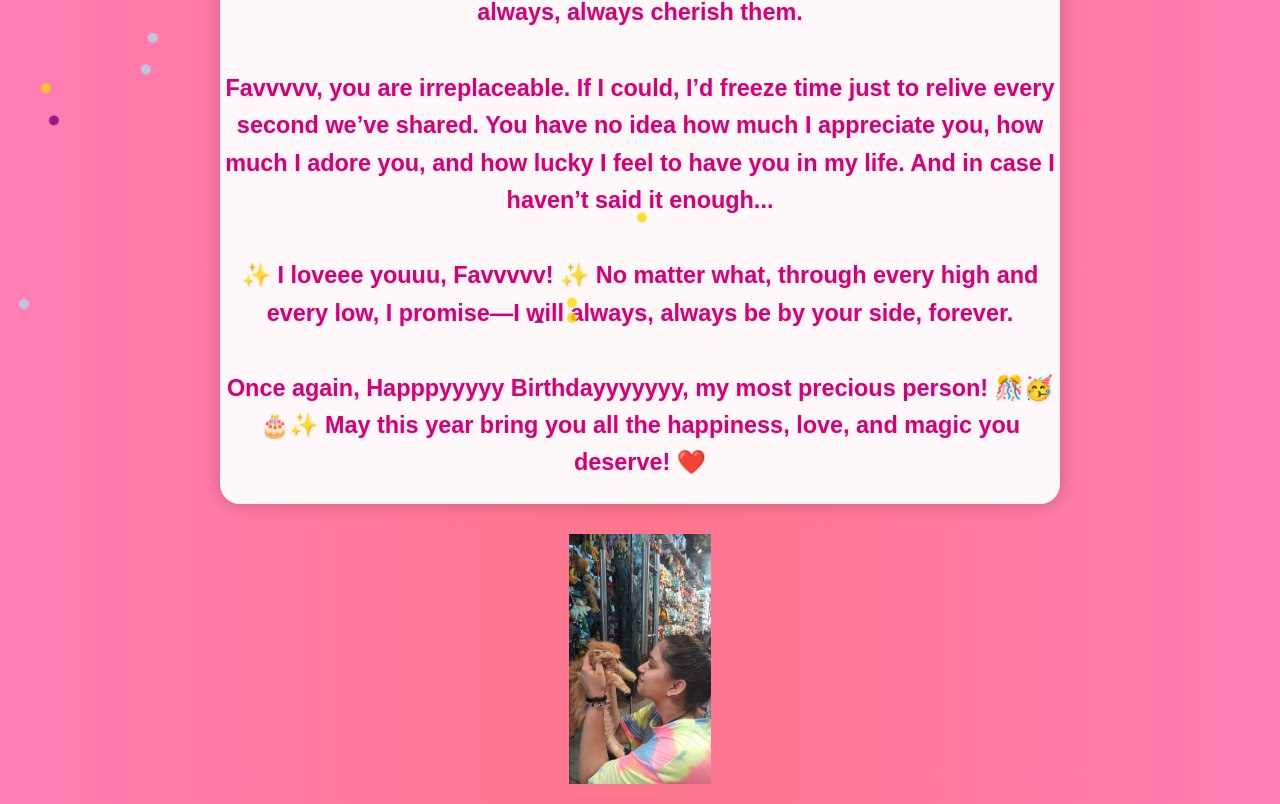
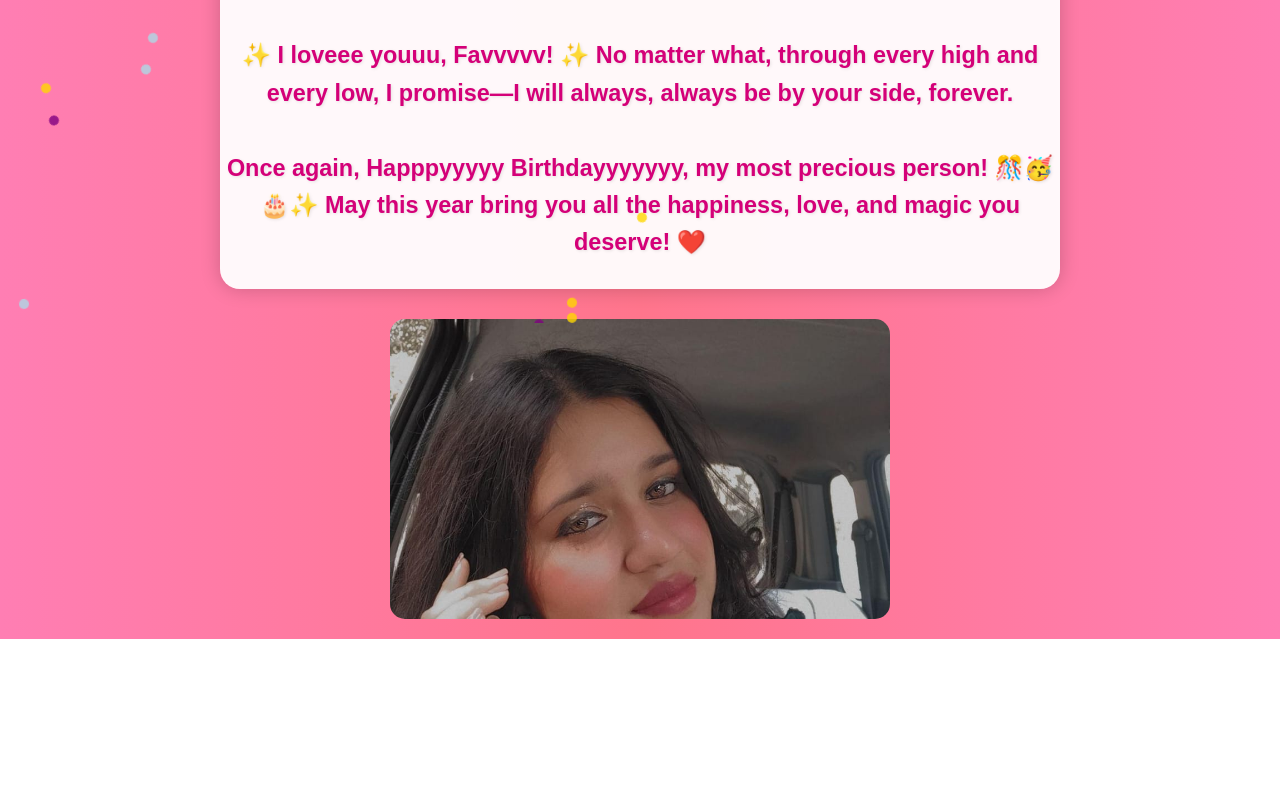
Before and after one commit to yasho5004/First, a plain HTML site: page index.html in a window 1280 px wide. Shown: the part 497-1301 px from the top of the page. After the commit the page ends 1136 px from the top, so only its background shows below. Drawn offline with Linux system fonts and the light colour scheme.

Commit message:
Update index.html

```diff
--- a/index.html
+++ b/index.html
@@ -27,7 +27,6 @@
             box-shadow: 0px 0px 20px rgba(0, 0, 0, 0.2);
             animation: fadeIn 2s ease-in-out;
             margin-bottom: 20px;
-            overflow: auto;
         }
 
         p {
@@ -59,21 +58,22 @@
         .slideshow-container {
             max-width: 500px;
             width: 100%;
-            height: auto;
+            height: 300px;
             margin-top: 10px;
             overflow: hidden;
             border-radius: 15px;
+            position: relative;
         }
 
         .slide {
             display: none;
             width: 100%;
-            height: 250px; /* FIXED: Set fixed height */
-            object-fit: contain; /* Ensures full image visibility */
-            border-radius: 15px;
+            height: 100%;
+            object-fit: cover;
+            position: absolute;
         }
 
-        .active {
+        .slide.active {
             display: block;
         }
 
@@ -106,24 +106,19 @@
     <div class="container">
         <p class="love-message">🌟 Happpyyyyy 18th Birthdayyyyyyy, My Favvvvvvv! 🎉🎂💖<br><br>
         From the very first moment, you’ve been so much more than just a friend—you’ve been my safe place, my constant, my happiest feeling, my absolute favorite person. No matter what, you’ve always been there, standing beside me, defending me, supporting me, and making life feel so much more beautiful. I can’t even begin to express how much that means to me.<br><br>
-        I still remember those after-tuition walks to Samvad PCO—our little world where time slowed down, and we could just be us. We’d stand there for what felt like forever, laughing, talking, and wishing we never had to go home. Those little moments? They are my forever memories, and I will always, always cherish them.<br><br>
         Favvvvv, you are irreplaceable. If I could, I’d freeze time just to relive every second we’ve shared. You have no idea how much I appreciate you, how much I adore you, and how lucky I feel to have you in my life. And in case I haven’t said it enough...<br><br>
         ✨ I loveee youuu, Favvvvv! ✨ No matter what, through every high and every low, I promise—I will always, always be by your side, forever.<br><br>
         Once again, Happpyyyyy Birthdayyyyyyy, my most precious person! 🎊🥳🎂✨ May this year bring you all the happiness, love, and magic you deserve! ❤️</p>
     </div>
 
     <div class="slideshow-container">
-<img class="slide" src="https://yasho5004.github.io/first/IMG-20250228-WA0003.jpg" alt="Birthday Image 3">
-        <img class="slide" src="https://yasho5004.github.io/first/IMG-20250228-WA0004.jpg" alt="Birthday Image 4">
-        <img class="slide" src="https://yasho5004.github.io/first/IMG-20250228-WA0005.jpg" alt="Birthday Image 5">
-        <img class="slide" src="https://yasho5004.github.io/first/IMG-20250228-WA0006.jpg" alt="Birthday Image 6">
-        <img class="slide" src="https://yasho5004.github.io/first/WhatsApp%20Image%202025-02-27%20at%2023.32.04_691530fc.jpg" alt="Birthday Image 1 ">
+        <img class="slide active" src="https://yasho5004.github.io/first/WhatsApp%20Image%202025-02-27%20at%2023.32.04_691530fc.jpg" alt="Birthday Image 1">
         <img class="slide" src="https://yasho5004.github.io/first/WhatsApp%20Image%202025-02-27%20at%2023.32.04_6ce694c2.jpg" alt="Birthday Image 2">
         <img class="slide" src="https://yasho5004.github.io/first/WhatsApp%20Image%202025-02-27%20at%2023.32.03_07e49e33.jpg" alt="Birthday Image 3">
-
-
-
-
+        <img class="slide" src="https://yasho5004.github.io/first/IMG-20250228-WA0003.jpg" alt="Birthday Image 4">
+        <img class="slide" src="https://yasho5004.github.io/first/IMG-20250228-WA0006.jpg" alt="Birthday Image 5">
+        <img class="slide" src="https://yasho5004.github.io/first/IMG-20250228-WA0005.jpg" alt="Birthday Image 6">
+        <img class="slide" src="https://yasho5004.github.io/first/IMG-20250228-WA0004.jpg" alt="Birthday Image 7">
     </div>
 
     <div class="confetti"></div>
@@ -146,12 +141,12 @@
             let currentIndex = 0;
 
             function showNextSlide() {
-                slides[currentIndex].classList.remove("active");
-                currentIndex = (currentIndex + 1) % slides.length;
-                slides[currentIndex].classList.add("active");
+                slides.forEach(slide => slide.classList.remove("active")); // Remove active class from all
+                currentIndex = (currentIndex + 1) % slides.length; // Cycle through slides
+                slides[currentIndex].classList.add("active"); // Show next slide
             }
 
-            setInterval(showNextSlide, 3000);
+            setInterval(showNextSlide, 3000); // Change slide every 3 seconds
         });
     </script>
 </body>
```
